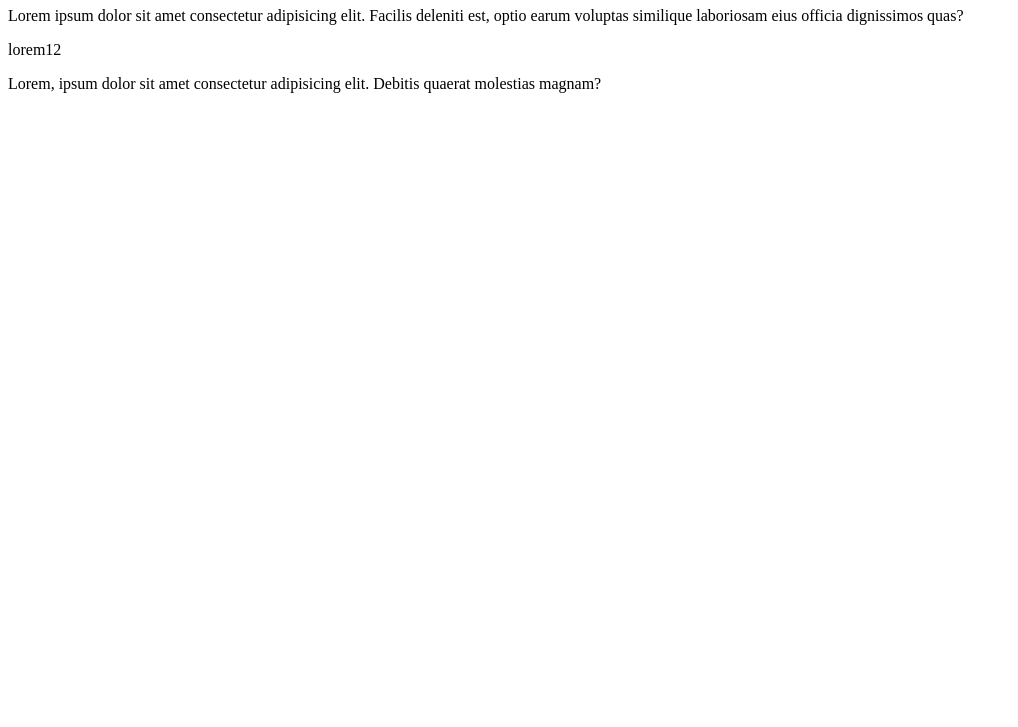
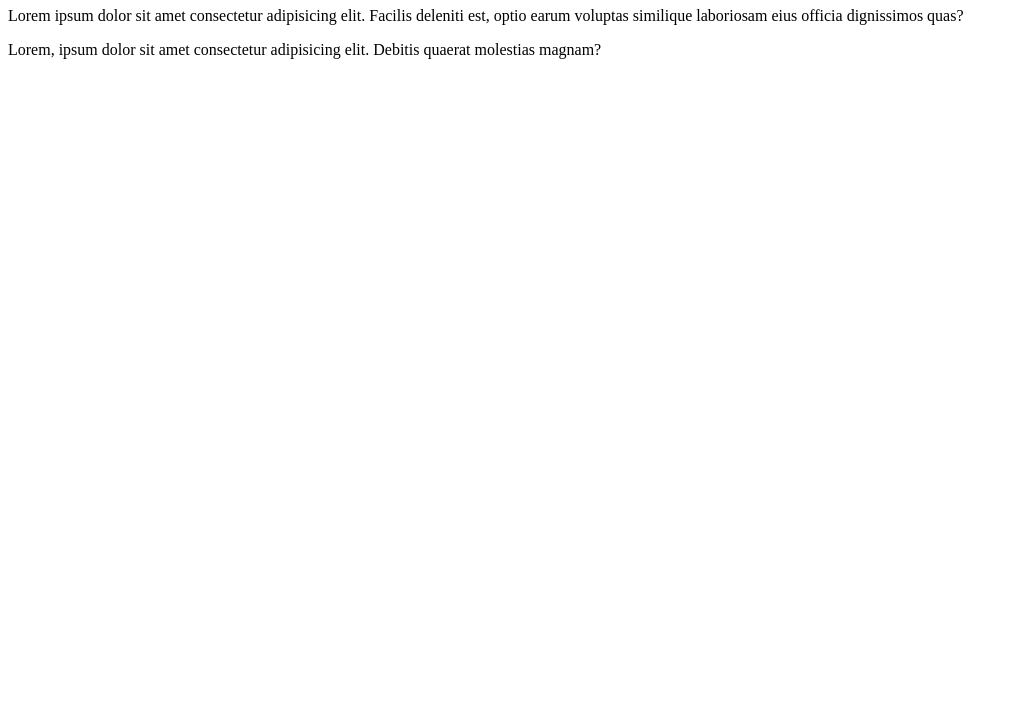
Before and after one commit to KrazyNight/LEETCODE-TWO-POITERS, a plain HTML site: page index.html in a window 1280 px wide. Shown: the part 73-800 px from the top of the page, without its empty margins (0-1018 px from the left). Drawn offline with Linux system fonts and the light colour scheme.

Commit message:
Leetcode 11, index edit

```diff
--- a/index.html
+++ b/index.html
@@ -10,7 +10,6 @@
   <body>
     <h1>Hi</h1>
     <p>Lorem ipsum dolor sit amet consectetur adipisicing elit. Facilis deleniti est, optio earum voluptas similique laboriosam eius officia dignissimos quas?</p>
-    <p>lorem12</p>
     <p>Lorem, ipsum dolor sit amet consectetur adipisicing elit. Debitis quaerat molestias magnam?</p>
   </body>
 </html>
```
